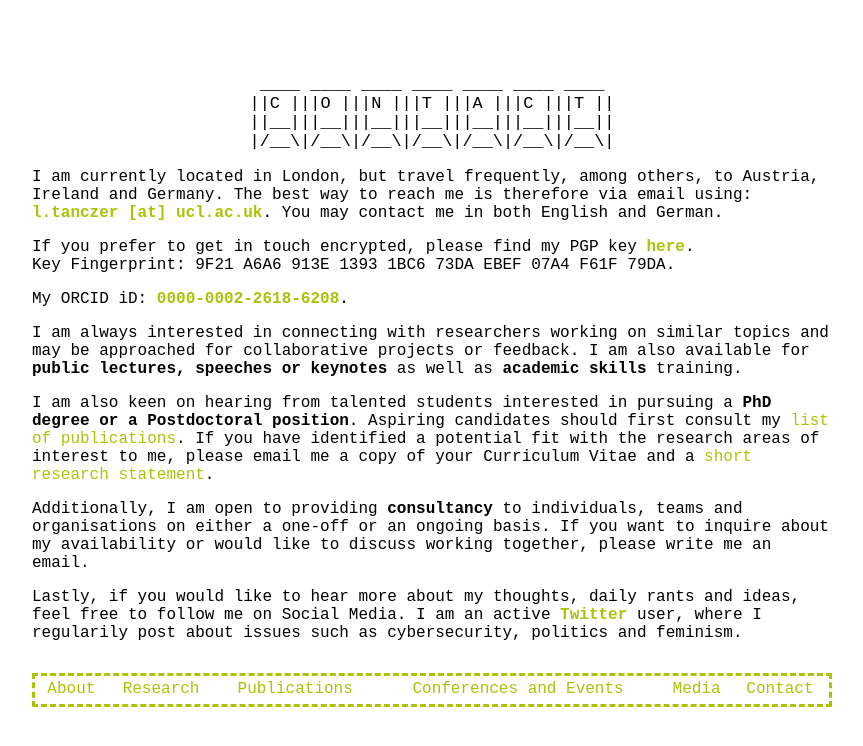
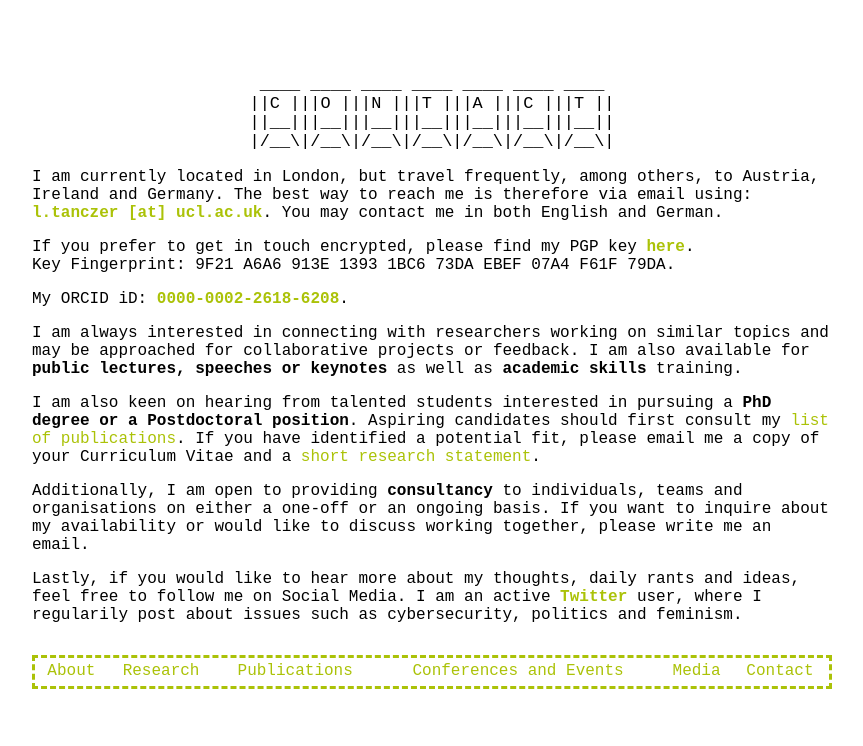
Before and after one commit to port5/port5.github.io, a plain HTML site: page contact.html in a window 1280 px wide. Shown: the whole page, without its empty margins (208-1071 px from the left). Drawn offline with Linux system fonts and the light colour scheme.

Commit message:
Update contact.html

```diff
--- a/contact.html
+++ b/contact.html
@@ -36,7 +36,7 @@ I am always interested in connecting with researchers working on similar topics
 </p>
 
 <p>
-I am also keen on hearing from talented students interested in pursuing a <strong>PhD degree or a Postdoctoral position</strong>. Aspiring candidates should first consult my <a href="publications.html">list of publications</a>. If you have identified a potential fit with the research areas of interest to me, please email me a copy of your Curriculum Vitae and a <a href="https://en.wikipedia.org/wiki/Research_statement#Research_Statement_Considerations_for_Future_Research">short research statement</a>.
+I am also keen on hearing from talented students interested in pursuing a <strong>PhD degree or a Postdoctoral position</strong>. Aspiring candidates should first consult my <a href="publications.html">list of publications</a>. If you have identified a potential fit, please email me a copy of your Curriculum Vitae and a <a href="https://en.wikipedia.org/wiki/Research_statement#Research_Statement_Considerations_for_Future_Research">short research statement</a>.
 </p>
 
 <p>
```
